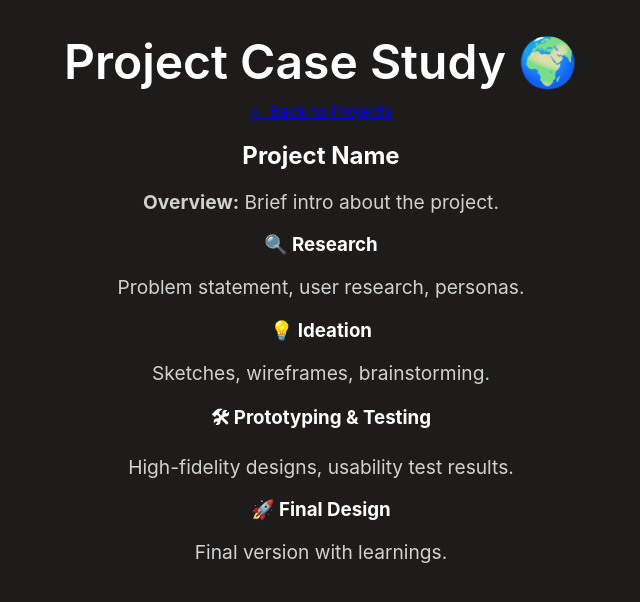
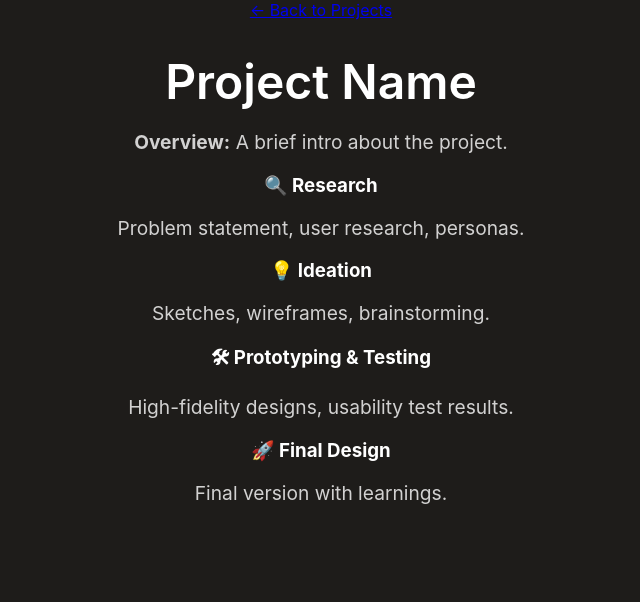
Before and after one commit to elaineww/elaineww.github.io, a plain HTML site: page project-detail.html in a window 1280 px wide. Shown: the whole page, without its empty margins (319-959 px from the left). Drawn offline with Linux system fonts and the light colour scheme.

Commit message:
Update project-detail.html

```diff
--- a/project-detail.html
+++ b/project-detail.html
@@ -3,18 +3,17 @@
 <head>
     <meta charset="UTF-8">
     <meta name="viewport" content="width=device-width, initial-scale=1.0">
-    <title>Project Detail</title>
+    <title>Project Case Study</title>
     <link rel="stylesheet" href="styles.css">
 </head>
 <body>
     <header>
-        <h1>Project Case Study 🌍</h1>
         <a href="projects.html">← Back to Projects</a>
     </header>
 
-    <section class="case-study">
-        <h2>Project Name</h2>
-        <p><strong>Overview:</strong> Brief intro about the project.</p>
+    <main>
+        <h1>Project Name</h1>
+        <p><strong>Overview:</strong> A brief intro about the project.</p>
 
         <h3>🔍 Research</h3>
         <p>Problem statement, user research, personas.</p>
@@ -27,6 +26,6 @@
 
         <h3>🚀 Final Design</h3>
         <p>Final version with learnings.</p>
-    </section>
+    </main>
 </body>
 </html>
```
